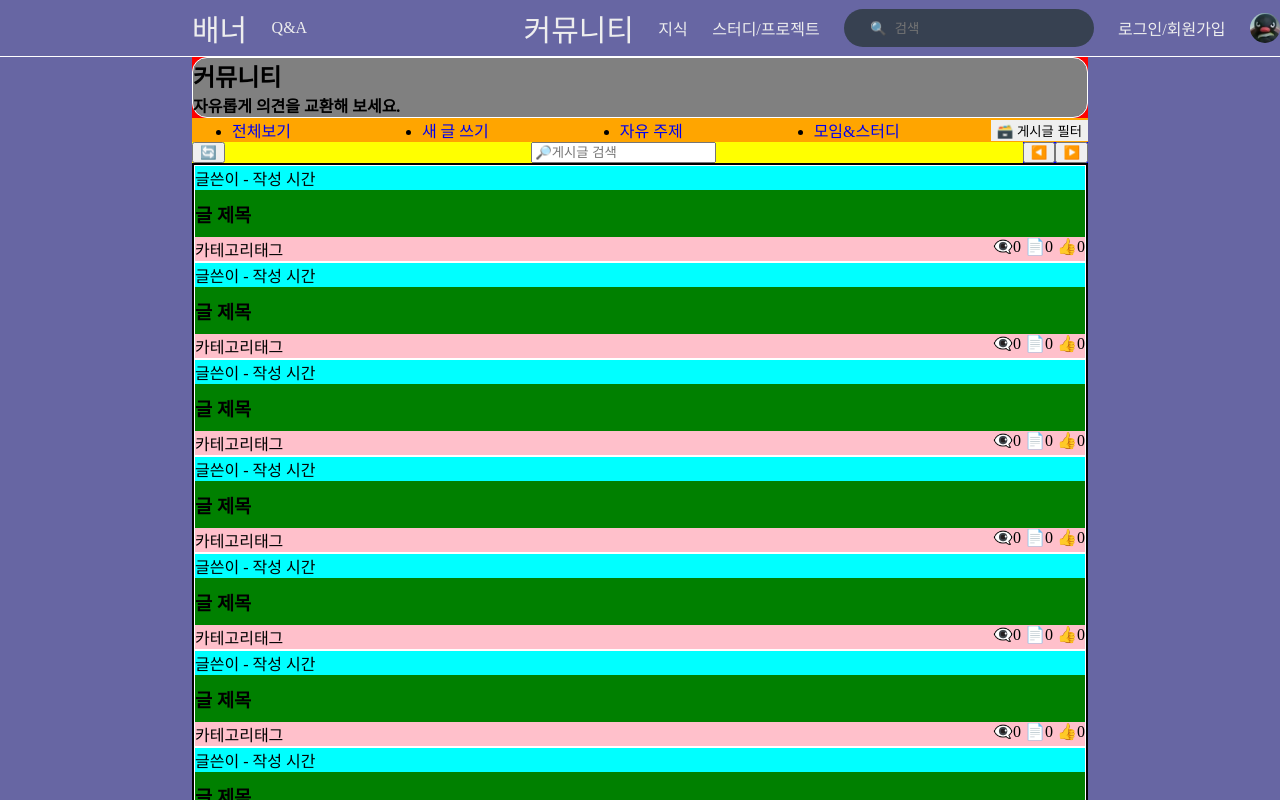
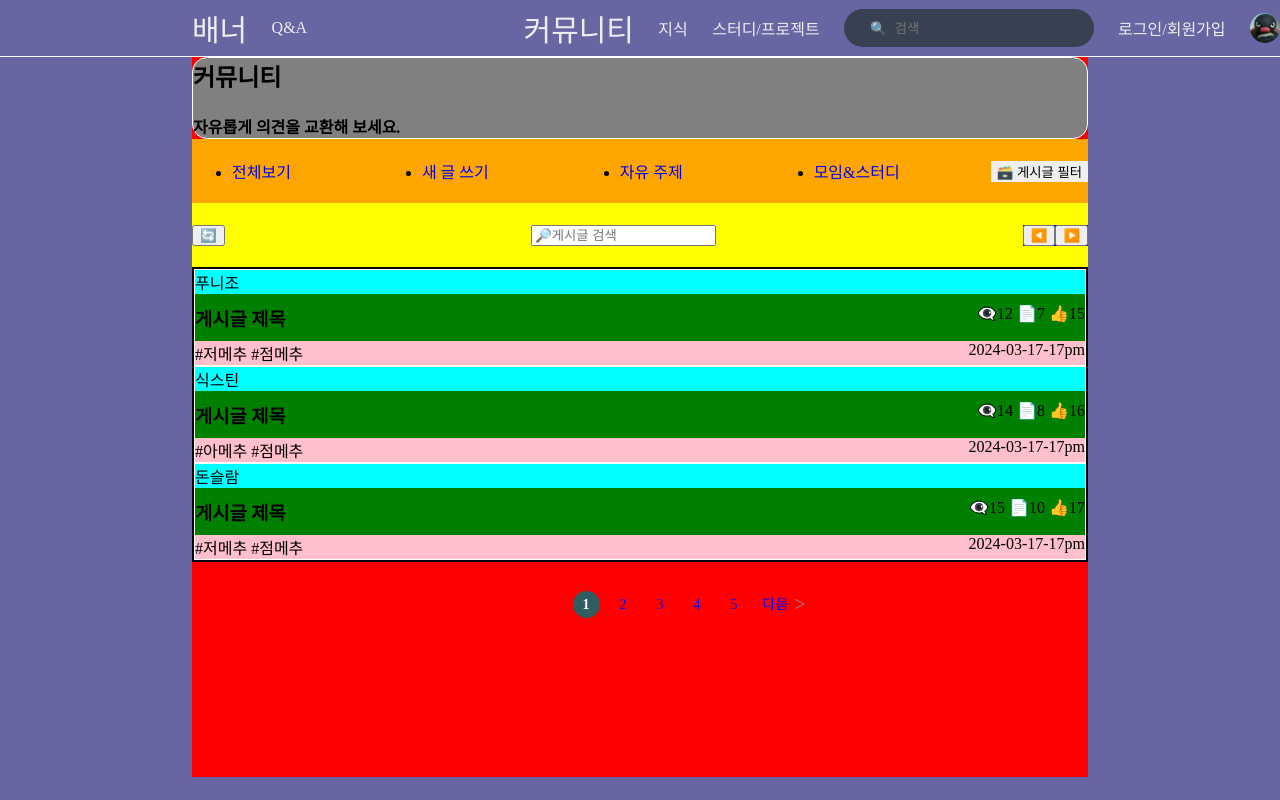
Before and after one commit to funizo/project, a React (Create React App) app in the folder projectfront/: page /community in a window 1280 px wide. Shown: the top 800 px of the page. Built offline with nearby package versions, Linux system fonts and the light colour scheme; the HTML template or start-up script is replaced by a standard one.

Commit message:
refac/#13/community
-배열 객체를 데이터로 받아와서 post로 프롭스를 넘겨 게시글 목록이 나오게끔 수정

```diff
--- a/projectfront/src/components/community/Community.jsx
+++ b/projectfront/src/components/community/Community.jsx
@@ -3,6 +3,41 @@ import { useState, useEffect } from "react";
 import { PostNav, Post, Pagination } from '../../hooks';
 import { useSearchParams } from 'react-router-dom';
 
+const posts = [
+    {
+        id: 1,
+        writer: '푸니조',
+        createdAt: '2024-03-17-17pm',
+        title: '게시글 제목',
+        postTag: ['저메추', '점메추'].map(v => '#' + v).join(' '),
+        views: '12',
+        comments: '7',
+        likes: '15'
+    },
+    {
+        id: 2,
+        writer: '식스틴',
+        createdAt: '2024-03-17-17pm',
+        title: '게시글 제목',
+        postTag: ['아메추', '점메추'].map(v => '#' + v).join(' '),
+        views: '14',
+        comments: '8',
+        likes: '16'
+    },
+    {
+        id: 3,
+        writer: '돈슬람',
+        createdAt: '2024-03-17-17pm',
+        title: '게시글 제목',
+        postTag: ['저메추', '점메추'].map(v => '#' + v).join(' '),
+        views: '15',
+        comments: '10',
+        likes: '17'
+    },
+
+]
+
+// posts를 프롭스로 받기. 위가 예시
 export default function Community() {
     const [searchParams, setSearchParams] = useSearchParams();
     const page = searchParams.get('page');
@@ -39,17 +74,19 @@ export default function Community() {
                 </div>
             </div>
             <div className={styles.PostSection}>
-            <Post postWriter={'작성자'} postWrittenTime={'1시간 전'} postTitle={'제목'} postTag={'포스트태그'} views={'조회수'} comments={'댓글수'} likes={'좋아요'} />
-            <Post postWriter={'작성자'} postWrittenTime={'1시간 전'} postTitle={'제목'} postTag={'포스트태그'} views={'조회수'} comments={'댓글수'} likes={'좋아요'} />
-            <Post postWriter={'작성자'} postWrittenTime={'1시간 전'} postTitle={'제목'} postTag={'포스트태그'} views={'조회수'} comments={'댓글수'} likes={'좋아요'} />
-            <Post postWriter={'작성자'} postWrittenTime={'1시간 전'} postTitle={'제목'} postTag={'포스트태그'} views={'조회수'} comments={'댓글수'} likes={'좋아요'} />
-            <Post postWriter={'작성자'} postWrittenTime={'1시간 전'} postTitle={'제목'} postTag={'포스트태그'} views={'조회수'} comments={'댓글수'} likes={'좋아요'} />
-            <Post postWriter={'작성자'} postWrittenTime={'1시간 전'} postTitle={'제목'} postTag={'포스트태그'} views={'조회수'} comments={'댓글수'} likes={'좋아요'} />
-            <Post postWriter={'작성자'} postWrittenTime={'1시간 전'} postTitle={'제목'} postTag={'포스트태그'} views={'조회수'} comments={'댓글수'} likes={'좋아요'} />
-            <Post postWriter={'작성자'} postWrittenTime={'1시간 전'} postTitle={'제목'} postTag={'포스트태그'} views={'조회수'} comments={'댓글수'} likes={'좋아요'} />
-            <Post postWriter={'작성자'} postWrittenTime={'1시간 전'} postTitle={'제목'} postTag={'포스트태그'} views={'조회수'} comments={'댓글수'} likes={'좋아요'} />
-            <Post postWriter={'작성자'} postWrittenTime={'1시간 전'} postTitle={'제목'} postTag={'포스트태그'} views={'조회수'} comments={'댓글수'} likes={'좋아요'} />
-            <Post postWriter={'작성자'} postWrittenTime={'1시간 전'} postTitle={'제목'} postTag={'포스트태그'} views={'조회수'} comments={'댓글수'} likes={'좋아요'} />
+                {posts.map(post => (
+                    <Post
+                        id={post.id}
+                        postWriter={post.writer}
+                        createdAt={post.createdAt}
+                        postTitle={post.title}
+                        postTag={post.postTag}
+                        views={post.views}
+                        comments={post.comments}
+                        likes={post.likes}
+                    />
+                ))}
+
             </div>
             <Pagination
                 totalItems={100}
--- a/projectfront/src/hooks/Post.jsx
+++ b/projectfront/src/hooks/Post.jsx
@@ -1,29 +1,30 @@
 import styles from './Post.module.scss'
 import { useState } from 'react'
-
-export default function Post() {
-    const [categoryTag, setCategoryTag] = useState('카테고리태그')
-    const [postWriterName, setPostWriterName] = useState('글쓴이')
-    const [postWrittenTime, setPostWrittenTime] = useState('작성 시간')
-    const [postTitle, setPostTitle] = useState('글 제목')
-    const [views, setViews] = useState(0)
-    const [comments, setComments] = useState(0)
-    const [likes, setLikes] = useState(0)
+export default function Post({ id, postWriter, createdAt, postTitle, postTag, views, comments, likes }) {
+    // const [postWriter, setPostWriter] = useState('글쓴이')
+    // const [createdAt, setCreatedAt] = useState('작성 시간')
+    // const [postTitle, setPostTitle] = useState('글 제목')
+    // const [postTag, setPostTag] = useState('포스트 태그')
+    // const [views, setViews] = useState(0)
+    // const [comments, setComments] = useState(0)
+    // const [likes, setLikes] = useState(0)
 
     return (
         <>
             <div className={styles.Post}>
                 {/* <img>아이콘</img> */}
                 <div className={styles.PostStateTop}>
-                    <p>{postWriterName} - {postWrittenTime}</p>
+                    <p>{postWriter}</p>
                 </div>
                 <div className={styles.PostStateMid}>
                     <h3>{postTitle}</h3>
+                    <p>👁️‍🗨️{views} 📄{comments} 👍{likes}</p>
+
                 </div>
                 <div className={styles.PostStateBottom}>
-                    <p className={styles.PostTag}>{categoryTag}</p>
+                    <p className={styles.PostTag}>{postTag}</p>
                     <div className={styles.PostStateDetail}>
-                        <p>👁️‍🗨️{views} 📄{comments} 👍{likes}</p>
+                        {createdAt}
                     </div>
                 </div>
             </div>
--- a/projectfront/src/hooks/Post.module.scss
+++ b/projectfront/src/hooks/Post.module.scss
@@ -15,7 +15,8 @@
 
     .PostStateMid {
         height: 50%;
-
+        display: flex;
+        justify-content: space-between;
     }
 
     .PostStateBottom {
@@ -25,7 +26,5 @@
         justify-content: space-between;
 
         height: 25%;
-
-
     }
 }
```
